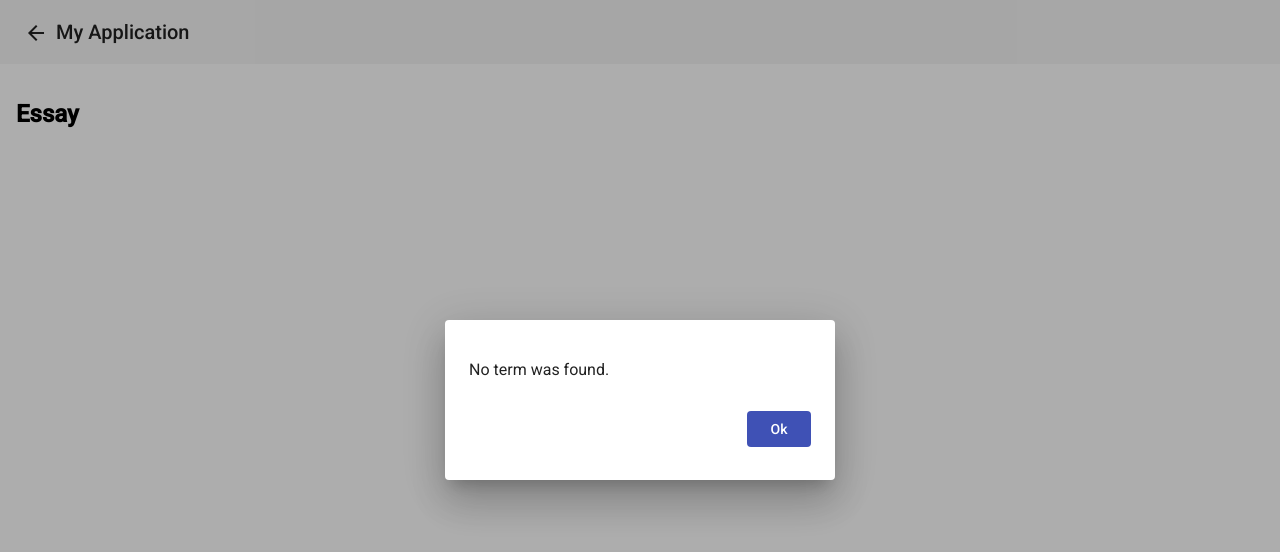
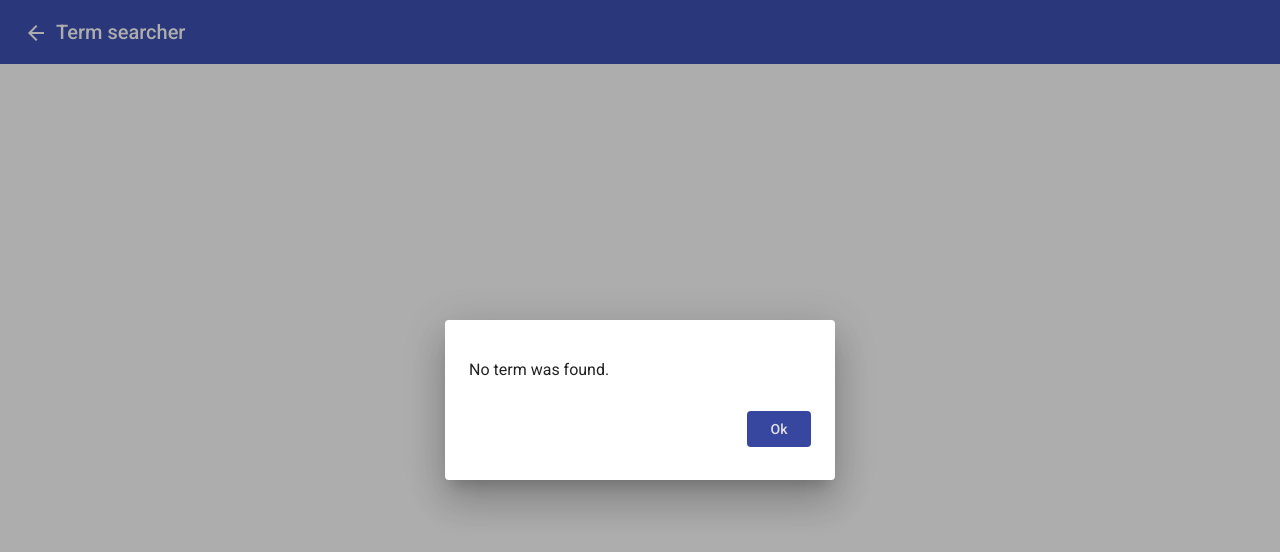
Before and after one commit to crigasro/term-searcher, an Angular app: page /term in a window 1280 px wide. Shown: the top 552 px of the page. Built offline with nearby package versions, Linux system fonts and the light colour scheme.

Commit message:
Added more data to display at term page

```diff
--- a/src/app/app.module.ts
+++ b/src/app/app.module.ts
@@ -10,6 +10,8 @@ import { MatDialogModule } from '@angular/material/dialog';
 import { MatButtonModule } from '@angular/material/button';
 import { MatToolbarModule } from '@angular/material/toolbar';
 import { MatIconModule } from '@angular/material/icon';
+import { MatExpansionModule } from '@angular/material/expansion';
+import { MatGridListModule } from '@angular/material/grid-list';
 
 import { AppRoutingModule } from './app-routing.module';
 import { AppComponent } from './app.component';
@@ -40,7 +42,9 @@ import { AlertComponent } from './components/alert/alert.component';
     MatDialogModule,
     MatButtonModule,
     MatToolbarModule,
-    MatIconModule
+    MatIconModule,
+    MatExpansionModule,
+    MatGridListModule
   ],
   providers: [],
   bootstrap: [AppComponent]
--- a/src/app/pages/term/term.component.html
+++ b/src/app/pages/term/term.component.html
@@ -1,14 +1,51 @@
-<mat-toolbar>
+<mat-toolbar color="primary">
   <button mat-icon-button aria-label="Back to home" (click)="onNavBack()">
     <mat-icon>arrow_back</mat-icon>
   </button>
-  <span>My Application</span>
+  <span>Term searcher</span>
 </mat-toolbar>
 
-<div class="content">
-  <h2>Essay</h2>
-  <div *ngFor="let e of term?.essay">
-    <div [innerHtml]="e"></div>
-  </div>
-  <div *ngIf="term?.essay?.length == 0">No essay found.</div>
+<div class="content" *ngIf="term">
+  <h2>{{ term.title }}</h2>
+
+  <mat-accordion *ngIf="term">
+    <mat-expansion-panel>
+      <mat-expansion-panel-header>
+        <mat-panel-title>
+          <h4>General information</h4>
+        </mat-panel-title>
+      </mat-expansion-panel-header>
+
+      <mat-grid-list cols="2" rowHeight="2:1">
+        <mat-grid-tile>
+          <ul>
+            <li>City: {{ term.city[0] }}</li>
+            <li>Country: {{ term.country }}</li>
+          </ul>
+        </mat-grid-tile>
+
+        <mat-grid-tile>
+          <ul>
+            <li>Publisher: {{ term.publisher }}</li>
+            <li>Place of publication: {{ term.place_of_publication }}</li>
+          </ul>
+        </mat-grid-tile>
+      </mat-grid-list>
+    </mat-expansion-panel>
+
+    <mat-expansion-panel>
+      <mat-expansion-panel-header>
+        <mat-panel-title>
+          <h4>Essay</h4>
+        </mat-panel-title>
+      </mat-expansion-panel-header>
+
+      <div *ngFor="let e of term?.essay">
+        <div [innerHtml]="e"></div>
+      </div>
+      <div *ngIf="term?.essay?.length == 0">
+        No data found
+      </div>
+    </mat-expansion-panel>
+  </mat-accordion>
 </div>
--- a/src/app/pages/term/term.component.ts
+++ b/src/app/pages/term/term.component.ts
@@ -19,7 +19,6 @@ export class TermComponent implements OnInit {
 
   ngOnInit(): void {
     this.term = window.history.state.termItem;
-
     if (!this.term) {
       const diagRef = this.alertService.showCustomAlert('No term was found.', 'Ok');
       diagRef.afterClosed().subscribe(() => this.onNavBack());
--- a/src/assets/general.scss
+++ b/src/assets/general.scss
@@ -2,3 +2,5 @@
 .full-height { height: 100%; }
 
 .float-rigth { float: right; }
+
+.d-flex { display: flex; }
```
